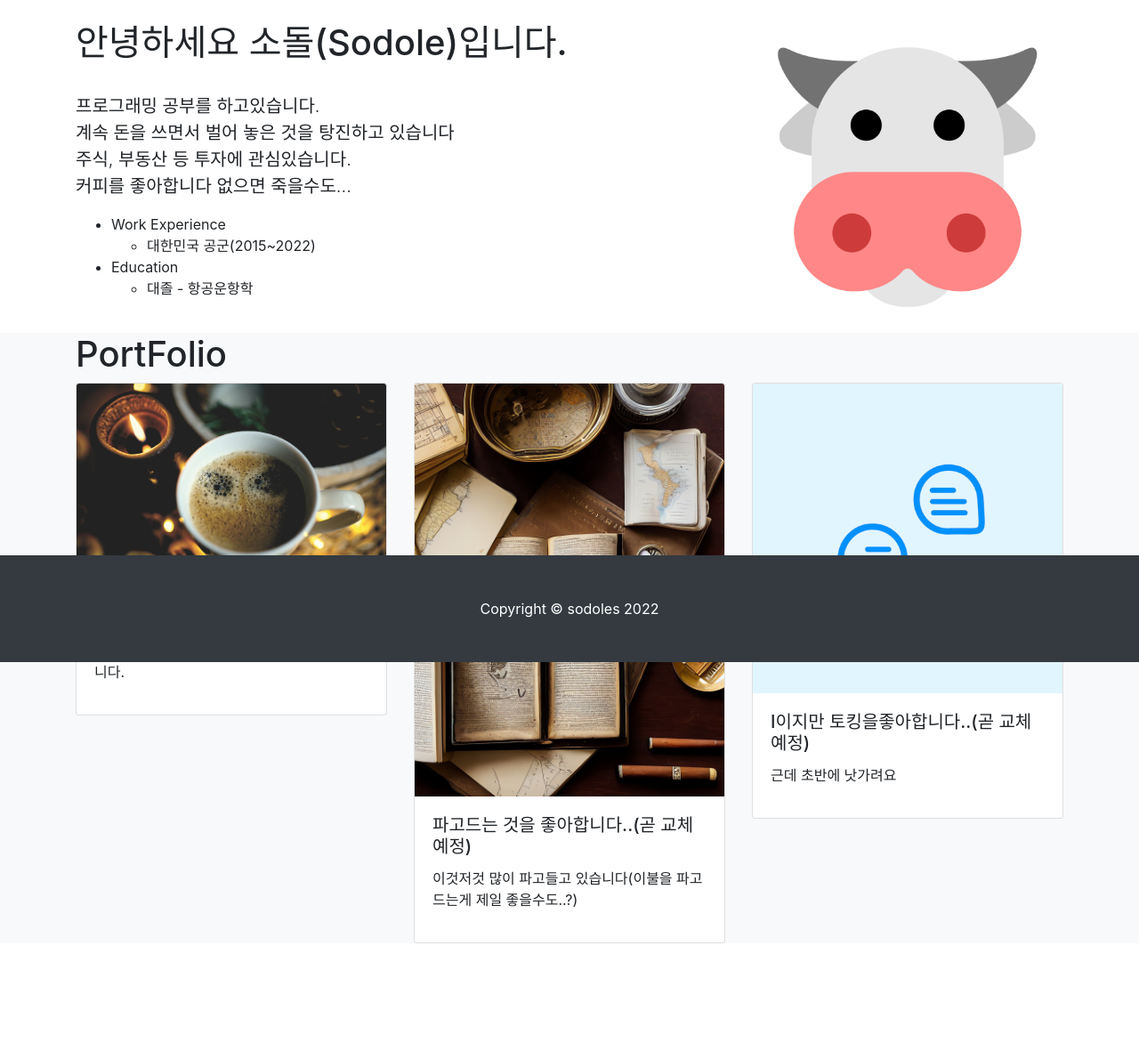
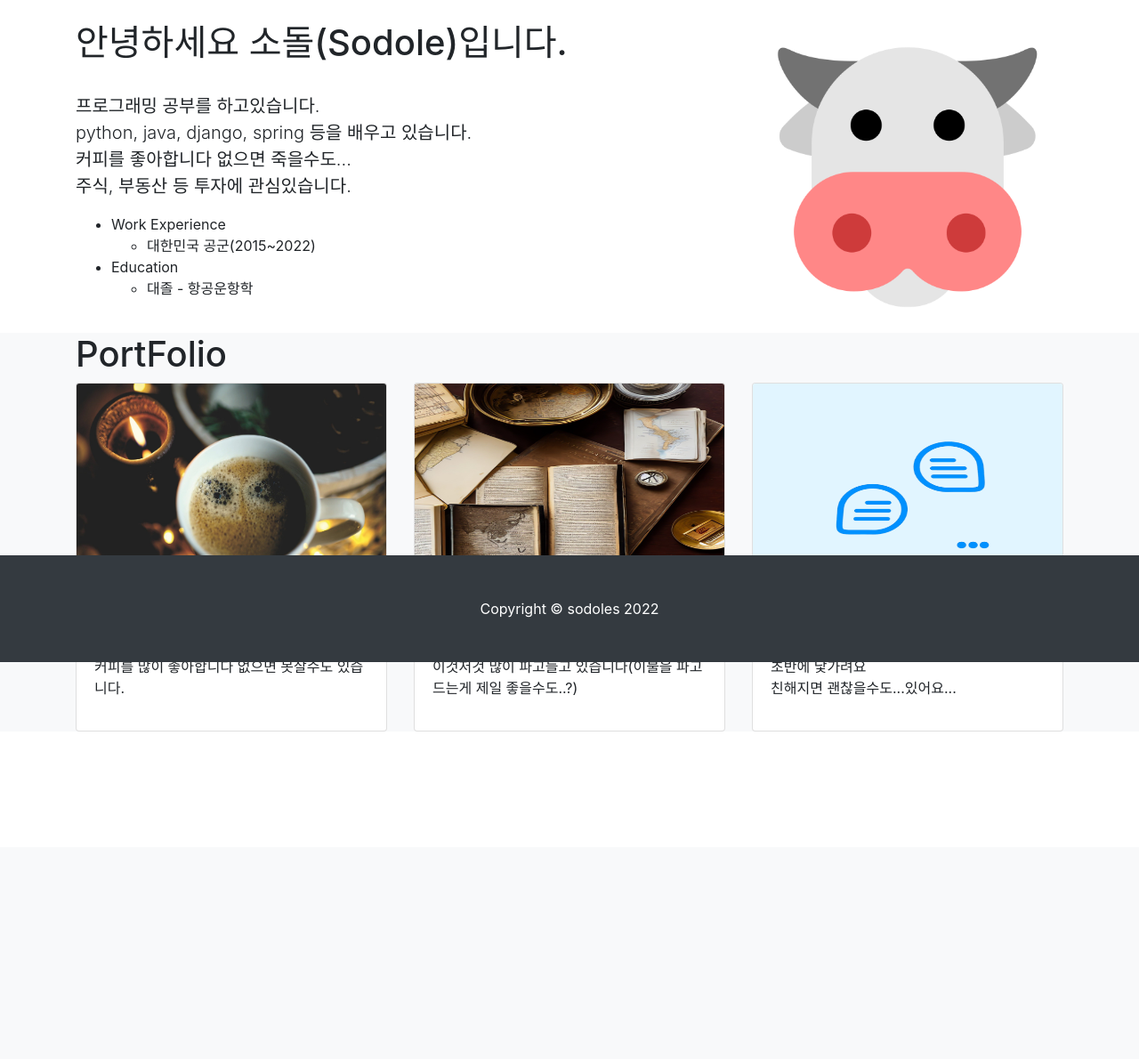
Before and after one commit to Sodole/django_project, a Django app: template single_pages/templates/single_pages/about_me.html in a window 1280 px wide. Shown: the part 56-1246 px from the top of the page at 89% size. After the commit the page ends 878 px from the top, so only its background shows below. Run offline with Django 4.2, Linux system fonts and the light colour scheme; the template is opened without the code that fills it, so the values that code supplies are empty; parts of the project's set-up code (start-up, migrations or seed data) failed here and were passed over; some libraries are stand-ins or nearby versions.

Commit message:
수정
수정

```diff
--- a/single_pages/templates/single_pages/about_me.html
+++ b/single_pages/templates/single_pages/about_me.html
@@ -24,9 +24,9 @@
         <br/>
         <p class="lead">
             프로그래밍 공부를 하고있습니다.<br/>
-            계속 돈을 쓰면서 벌어 놓은 것을 탕진하고 있습니다<br/>
-            주식, 부동산 등 투자에 관심있습니다.<br>
-            커피를 좋아합니다 없으면 죽을수도...
+            python, java, django, spring 등을 배우고 있습니다.<br/>
+            커피를 좋아합니다 없으면 죽을수도...<br>
+            주식, 부동산 등 투자에 관심있습니다.
         </p>
 
         <ul>
@@ -60,8 +60,8 @@
         <div class="row">
             <div class="col-lg-4">
                 <div class="card" data-toggle="modal" data-target="#coffee">
-                    <img class="card-img-top" src="{% static 'single_pages/images/coffee.jpg' %}">
-                    <div class="card-body">
+                    <img class="card-img-top" src="{% static 'single_pages/images/coffee.jpg' %}" height="250px">
+                    <div class="card-body" >
                         <h5 class="card-title">커피를 좋아합니다.(곧 교체 예정)</h5>
                         <p>커피를 많이 좋아합니다 없으면 못살수도 있습니다.</p>
                     </div>
@@ -69,19 +69,21 @@
             </div>
             <div class="col-lg-4">
                 <div class="card" data-toggle="modal" data-target="#desk">
-                    <img class="card-img-top" src="{% static 'single_pages/images/desk.jpg' %}">
-                    <div class="card-body">
-                        <h5 class="card-title">파고드는 것을 좋아합니다..(곧 교체 예정)</h5>
+                    <img class="card-img-top" src="{% static 'single_pages/images/desk.jpg' %}" height="250px">
+                    <div class="card-body" >
+                        <h5 class="card-title">파고드는 것을 좋아합니다..</h5>
                         <p>이것저것 많이 파고들고 있습니다(이불을 파고드는게 제일 좋을수도..?)</p>
                     </div>
                 </div>
             </div>
             <div class="col-lg-4">
                 <div class="card" data-toggle="modal" data-target="#talking">
-                    <img class="card-img-top" src="{% static 'single_pages/images/talking.gif' %}">
+                    <img class="card-img-top" src="{% static 'single_pages/images/talking.gif' %}" height="250px">
                     <div class="card-body">
-                        <h5 class="card-title">I이지만 토킹을좋아합니다..(곧 교체 예정)</h5>
-                        <p>근데 초반에 낫가려요</p>
+                        <h5 class="card-title">이야기를 하다보면...</h5>
+                        <p>초반에 낯가려요<br>
+                            친해지면 괜찮을수도...있어요...
+                        </p>
                     </div>
                 </div>
             </div>
```
